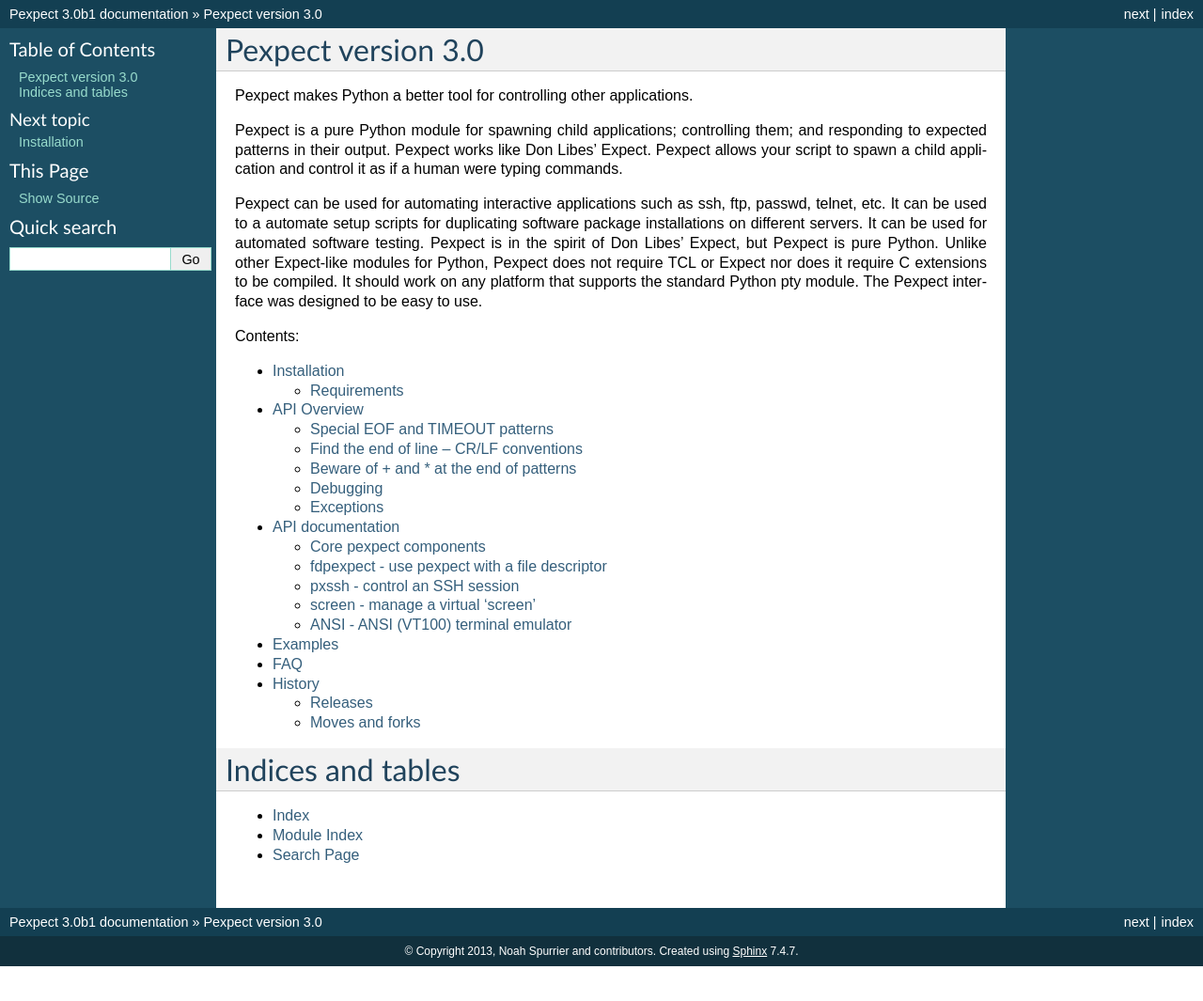
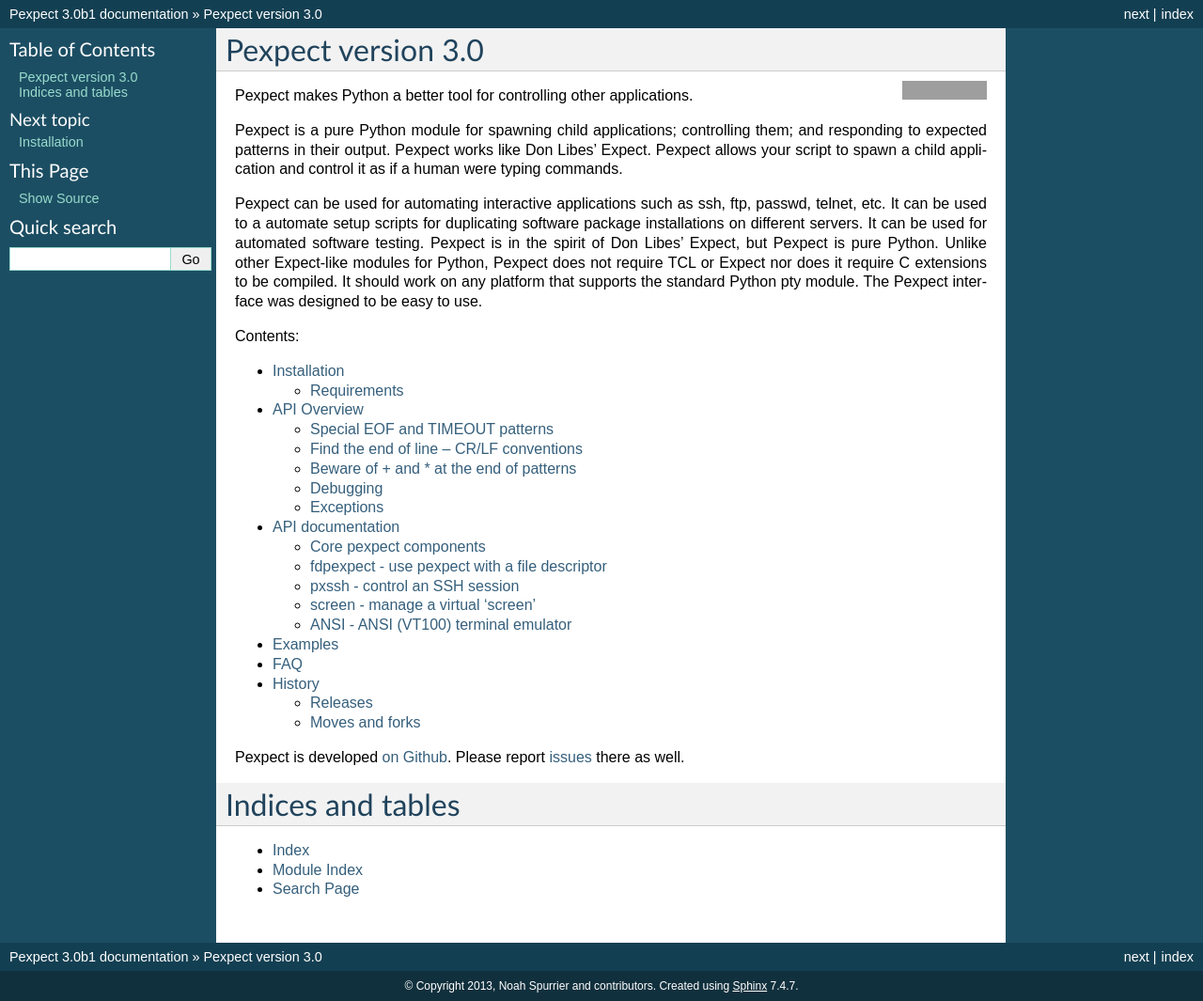
Before and after one commit to pexpect/pexpect, a Sphinx documentation site: the page built from doc/index.rst, in a window 1280 px wide. Shown: the whole page at 94% size. Built offline with Sphinx 7.4.7, drawn with Linux system fonts in a browser that asks for light colours; before the commit the page ends 1028 px from its top, so only the background shows below that; grey boxes are pictures that could not be loaded.

Commit message:
Link to Github, show Travis status in docs

```diff
--- a/doc/index.rst
+++ b/doc/index.rst
@@ -1,5 +1,10 @@
 Pexpect version |version|
 =========================
+
+.. image:: https://travis-ci.org/pexpect/pexpect.png?branch=master
+   :target: https://travis-ci.org/pexpect/pexpect
+   :align: right
+   :alt: Build status
 
 Pexpect makes Python a better tool for controlling other
 applications.
@@ -32,7 +37,8 @@
    FAQ
    history
 
-
+Pexpect is developed `on Github <http://github.com/pexpect/pexpect>`_. Please
+report `issues <https://github.com/pexpect/pexpect/issues>`_ there as well.
 
 Indices and tables
 ==================
```
